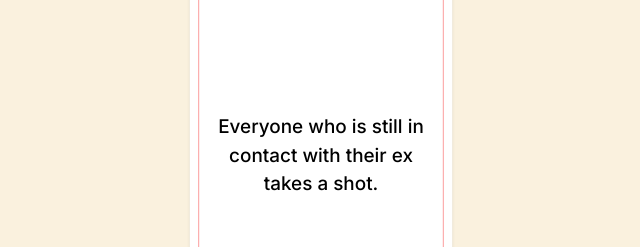
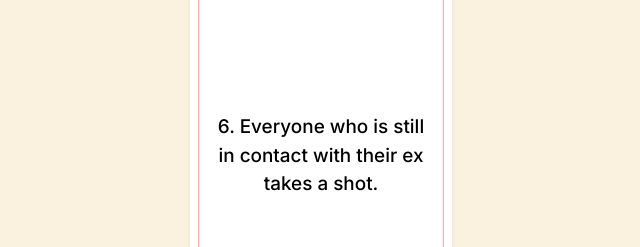
Before and after one commit to blyncnov/face-or-risk, a Next.js app: page /game in a window 1280 px wide. Shown: the part 286-533 px from the top of the page, without its empty margins (319-959 px from the left). Built offline with nearby package versions, Linux system fonts and the light colour scheme.

Commit message:
Face or Risk: Choose cards logic

```diff
--- a/src/app/card.css
+++ b/src/app/card.css
@@ -16,6 +16,25 @@
   transform: translate(-50%, -50%);
   transition: transform 200ms;
 }
+
+/* .card {
+  width: 80%;
+  min-height: 40%;
+  background-color: white;
+  position: absolute;
+  top: 50%;
+  left: 50%;
+  transform: translate(-50%, -50%);
+  display: grid;
+  justify-content: center;
+  align-items: center;
+  border-radius: 2rem;
+  font-family: sans-serif;
+  font-size: 10rem;
+  color: #00000080;
+  box-shadow: 0 5px 10px 0 #00000040, 0 15px 20px 0#00000020;
+  transition: transform 200ms;
+} */
 
 .card:nth-last-child(n + 4) {
   --y: calc(-50% + -30px);
@@ -37,12 +56,13 @@
 
 @keyframes swap {
   50% {
-    transform: translate(-50%, calc(var(--y) - 250px)) scale(0.85) rotate(-5deg);
+    transform: translate(-70%, calc(var(--y) - 250px)) scale(0.85)
+      rotate(-10deg);
     animation-timing-function: ease-in;
   }
 
   100% {
-    transform: translate(-50%, calc(var(--y) - 15px)) scale(0.85);
+    transform: translate(-70%, calc(var(--y) - 15px)) scale(0.85);
     z-index: -1;
   }
 }
--- a/src/app/game/page.tsx
+++ b/src/app/game/page.tsx
@@ -1,23 +1,88 @@
 "use client";
 
-import React from "react";
+import React, { useState, useRef, useEffect } from "react";
 import { useSearchParams } from "next/navigation";
 
 // components
 import FaceOrRiskCard from "@/components/Card";
 
+const GameDares = [
+  {
+    id: 1,
+    dare: "1. Everyone who is still in contact with their ex takes a shot.",
+  },
+  {
+    id: 2,
+    dare: "2. Everyone who is still in contact with their ex takes a shot.",
+  },
+  {
+    id: 3,
+    dare: "3. Everyone who is still in contact with their ex takes a shot.",
+  },
+  {
+    id: 4,
+    dare: "4. Everyone who is still in contact with their ex takes a shot.",
+  },
+  {
+    id: 5,
+    dare: "5. Everyone who is still in contact with their ex takes a shot.",
+  },
+  {
+    id: 6,
+    dare: "6. Everyone who is still in contact with their ex takes a shot.",
+  },
+];
+
 const GameRoom = () => {
   const searchParams = useSearchParams();
+  const StackCardRef = useRef<HTMLDivElement | any>(null);
+  const cardRef = useRef<HTMLDivElement>(null);
+
+  const [GameCard, setGameCard] =
+    useState<{ id: number; dare: string }[]>(GameDares);
+
   const gameID = searchParams.get("id");
 
-  // logger
-  console.log(gameID);
+  const ChooseCard = (e: any) => {
+    const lastChildElement = StackCardRef.current?.lastChild;
+    console.log(e.target === lastChildElement);
+
+    if (cardRef.current && cardRef.current.style) {
+      if (e.target !== lastChildElement) return;
+
+      const style = cardRef.current.style;
+
+      if (style) {
+        // Add card Animation
+        style.animation = "swap 700ms forwards";
+      }
+
+      setTimeout(() => {
+        // Add card Animation
+
+        if (style) {
+          // Add card Animation
+          style.animation = "";
+        }
+
+        // Prepend card
+        StackCardRef.current?.prepend(lastChildElement);
+      }, 700);
+    }
+  };
 
   return (
     <div className="page-not-found w-full min-h-screen flex flex-col gap-6 justify-center items-center text-center">
-      <div className="stack_cards">
-        {[1, 2, 3, 4, 5, 6].map((card) => {
-          return <FaceOrRiskCard key={card} card={card} />;
+      <div ref={StackCardRef} className="stack_cards" onClick={ChooseCard}>
+        {GameCard.map((card: { id: number; dare: string }) => {
+          return (
+            <FaceOrRiskCard
+              key={card.id}
+              card={card}
+              click={ChooseCard}
+              cardRef={cardRef}
+            />
+          );
         })}
       </div>
     </div>
@@ -25,3 +90,20 @@ const GameRoom = () => {
 };
 
 export default GameRoom;
+
+// let stack = document.querySelector(".stack"); DONE
+
+// [...stack.children].reverse().forEach((i) => stack.append(i));
+
+// stack.addEventListener("click", swap);
+
+// function swap(e) {
+//   let card = document.querySelector(".card:last-child");
+//   if (e.target !== card) return;
+//   card.style.animation = "swap 700ms forwards";
+
+//   setTimeout(() => {
+//     card.style.animation = "";
+//     stack.prepend(card);
+//   }, 700);
+// }
--- a/src/components/Card.tsx
+++ b/src/components/Card.tsx
@@ -1,8 +1,20 @@
 import React from "react";
 
-const FaceOrRiskCard = ({ card }: { card: number }) => {
+const FaceOrRiskCard = ({
+  card,
+  click,
+  cardRef,
+}: {
+  card: any;
+  click: any;
+  cardRef: any;
+}) => {
   return (
-    <div className="card w-full h-[400px] max-w-[250px] min-w-[250px] min-h-[400px] max-h-[400px] text-[var(--primary-color)] bg-white rounded-lg p-2 shadow cursor-move">
+    <div
+      onClick={click}
+      ref={cardRef}
+      className="card w-full h-[400px] max-w-[250px] min-w-[250px] min-h-[400px] max-h-[400px] text-[var(--primary-color)] bg-white rounded-lg p-2 shadow cursor-move"
+    >
       <div className="w-full h-full bg-white border border-[#f63f3f7c] rounded-lg p-3 grid grid-rows-[1fr_1fr_auto]">
         <div className="w-full">
           <h1 className="page-title text-5xl face_or_risk_font text-[var(--secondary-color)]">
@@ -11,11 +23,11 @@ const FaceOrRiskCard = ({ card }: { card: number }) => {
         </div>
         <div className="w-full text-black">
           <h1 style={{ lineHeight: 1.5 }} className="text-lg">
-            Everyone who is still in contact with their ex takes a shot.
+            {card.dare}
           </h1>
         </div>
         <div className="w-full text-black text-start">
-          <h1 className="text-2xl">{`#${card}`}</h1>
+          <h1 className="text-2xl">{`#${card.id}`}</h1>
         </div>
       </div>
     </div>
@@ -23,20 +35,3 @@ const FaceOrRiskCard = ({ card }: { card: number }) => {
 };
 
 export default FaceOrRiskCard;
-
-// let stack = document.querySelector(".stack");
-
-// [...stack.children].reverse().forEach((i) => stack.append(i));
-
-// stack.addEventListener("click", swap);
-
-// function swap(e) {
-//   let card = document.querySelector(".card:last-child");
-//   if (e.target !== card) return;
-//   card.style.animation = "swap 700ms forwards";
-
-//   setTimeout(() => {
-//     card.style.animation = "";
-//     stack.prepend(card);
-//   }, 700);
-// }
```
